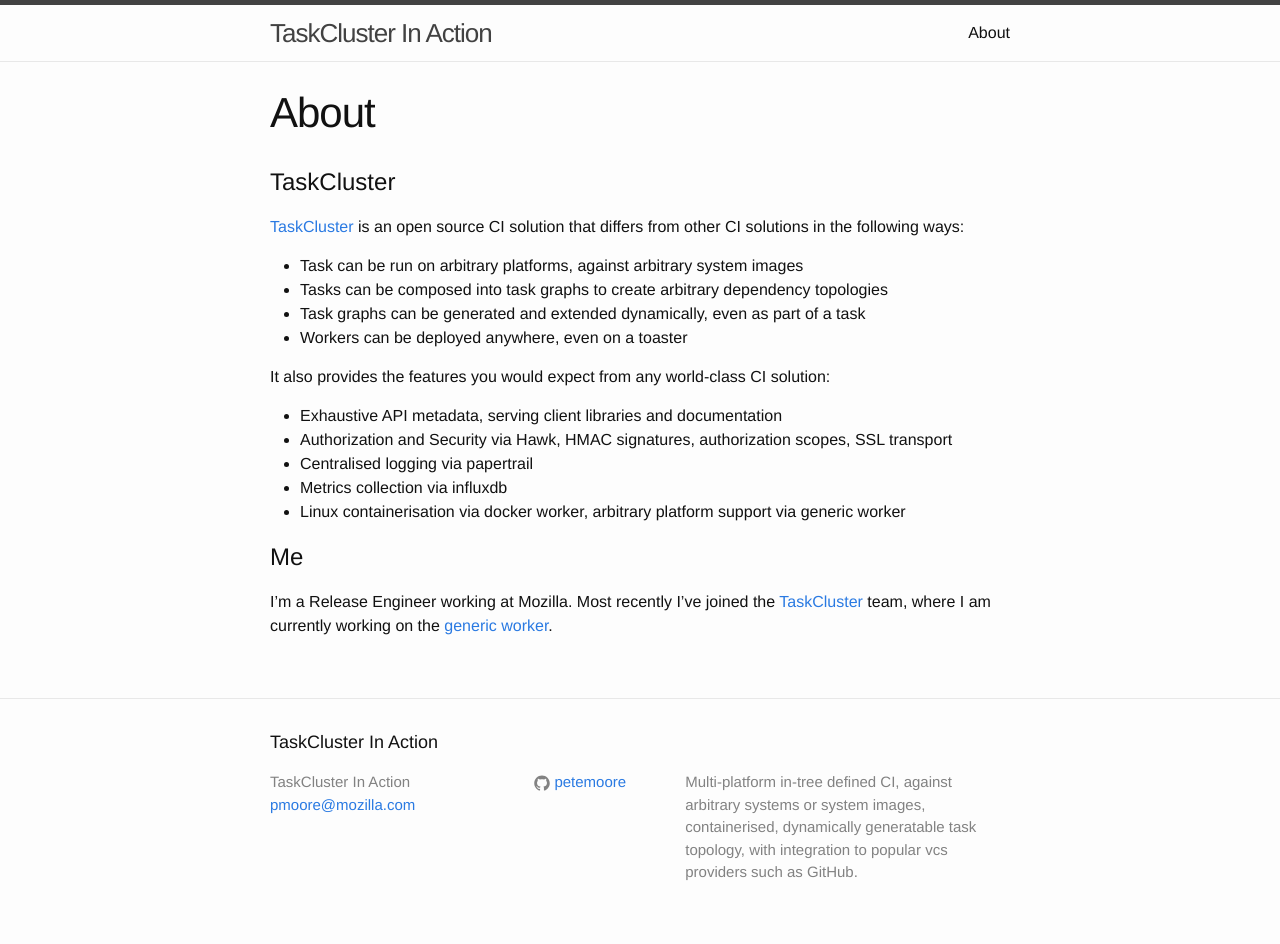
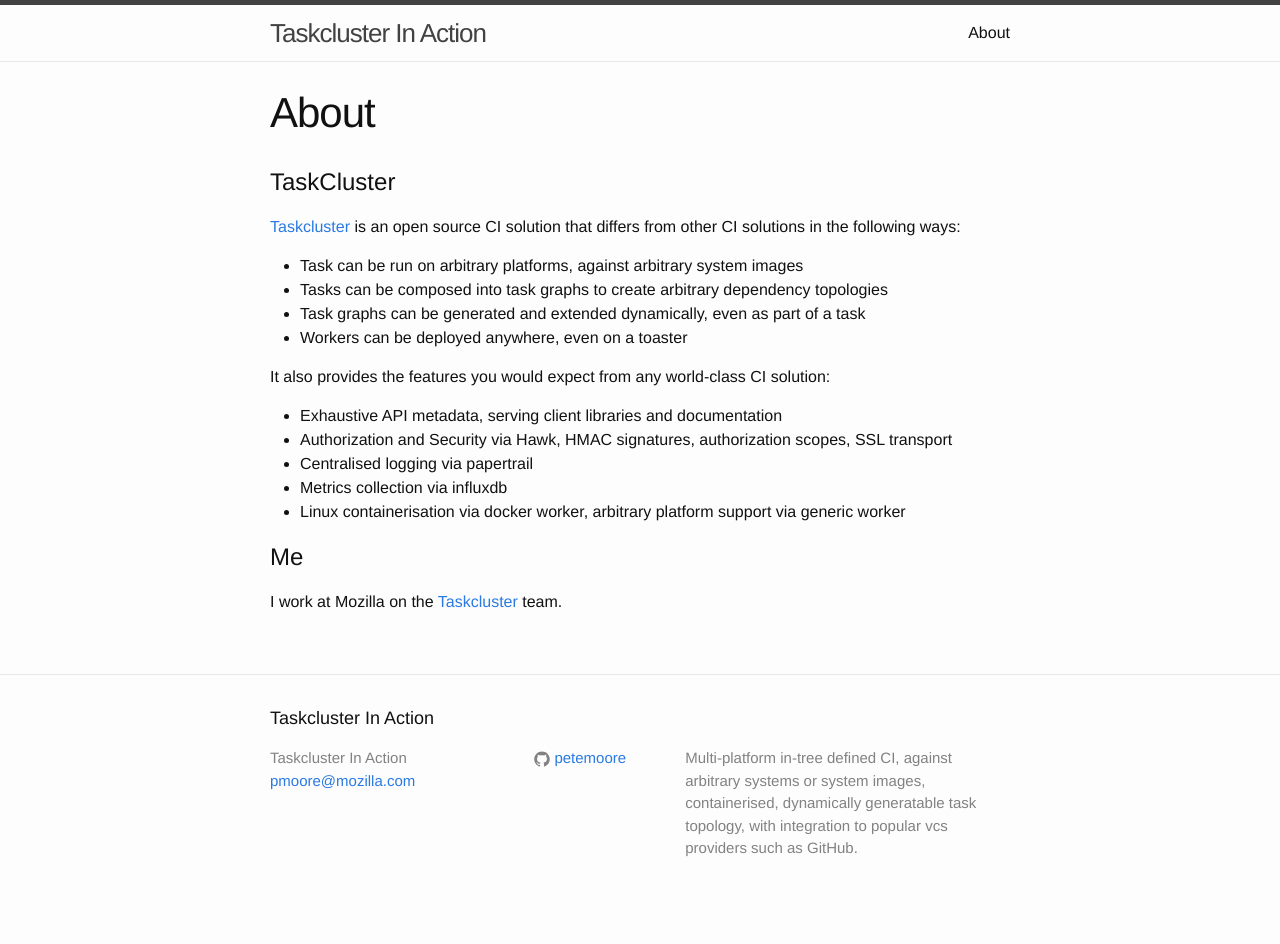
Before and after one commit to petemoore/petemoore.github.io, a Jekyll site: the page built from about.md, in a window 1280 px wide. Built offline with Jekyll 4.4.1, drawn with Linux system fonts in a browser that asks for light colours; after the commit the page ends 920 px from its top, so only the background shows below that.

Commit message:
fixes/updates

```diff
--- a/_config.yml
+++ b/_config.yml
@@ -1,5 +1,5 @@
 # Site settings
-title: TaskCluster In Action
+title: Taskcluster In Action
 email: pmoore@mozilla.com
 description: > # this means to ignore newlines until "baseurl:"
   Multi-platform in-tree defined CI, against arbitrary systems or system
--- a/about.md
+++ b/about.md
@@ -7,7 +7,7 @@
 TaskCluster
 ===========
 
-[TaskCluster][taskcluster] is an open source CI solution that differs from other CI solutions in the following ways:
+[Taskcluster][taskcluster] is an open source CI solution that differs from other CI solutions in the following ways:
 
 * Task can be run on arbitrary platforms, against arbitrary system images
 * Tasks can be composed into task graphs to create arbitrary dependency topologies
@@ -26,7 +26,6 @@
 Me
 ==
 
-I'm a Release Engineer working at Mozilla. Most recently I've joined the [TaskCluster][taskcluster] team, where I am currently working on the [generic worker][generic-worker].
+I work at Mozilla on the [Taskcluster][taskcluster] team.
 
-[taskcluster]: http://docs.taskcluster.net
-[generic-worker]: http://docs.taskcluster.net/workers/generic-worker
+[taskcluster]: https://taskcluster.net
```
